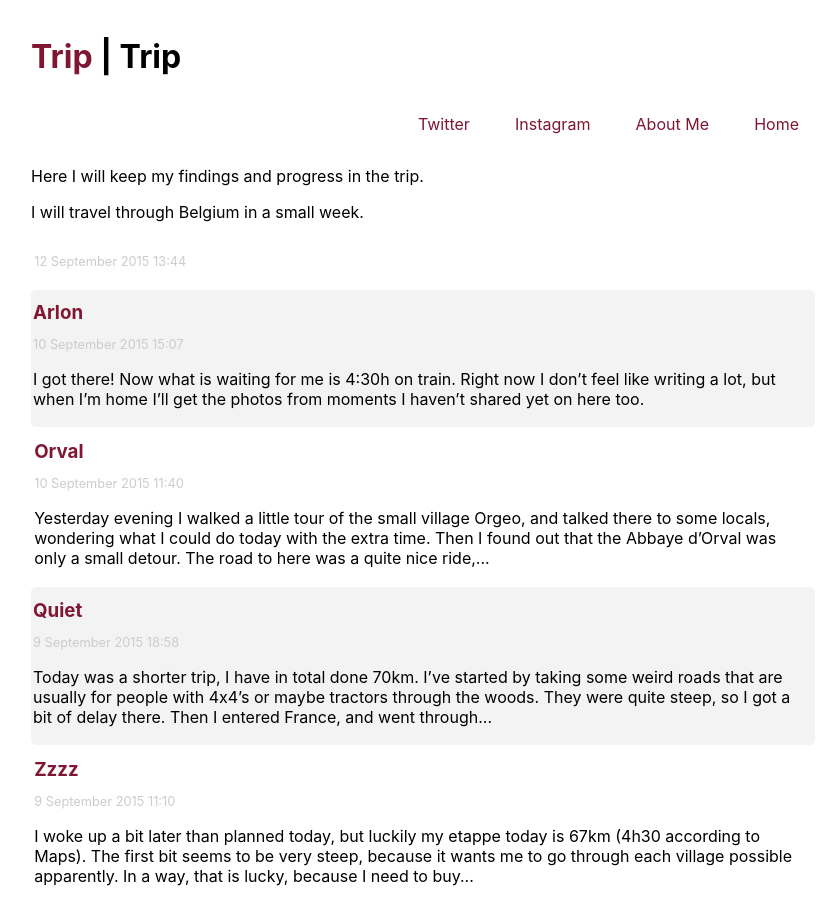
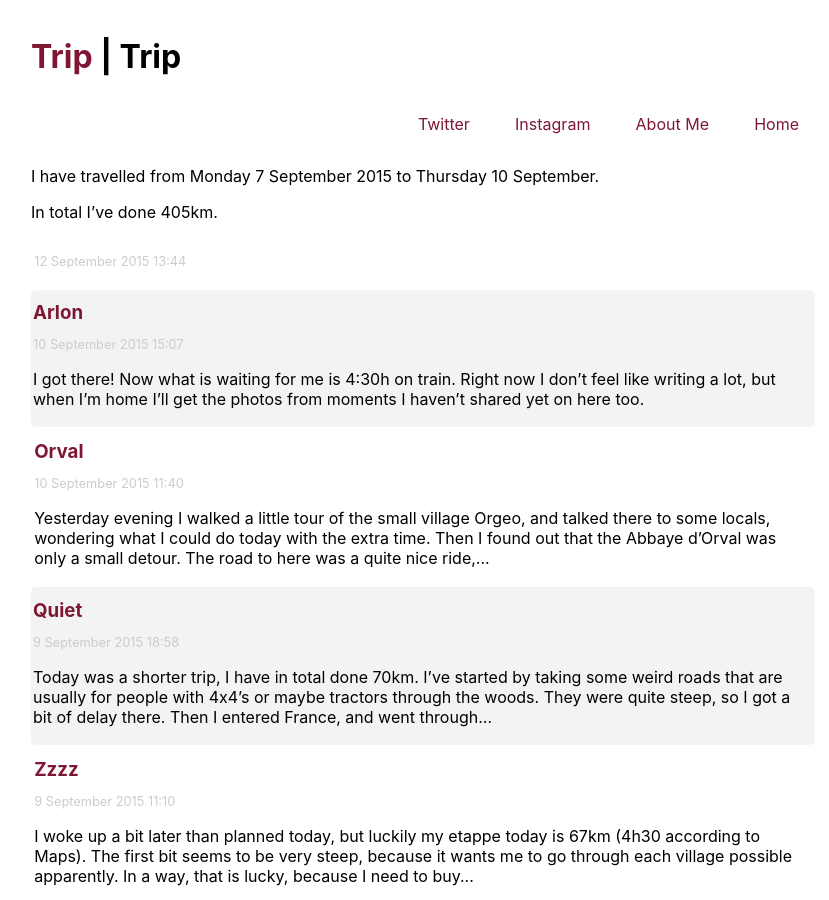
Before and after one commit to Haroenv/trip, a Jekyll site: the page built from index.md, in a window 1280 px wide and 900 px high. Shown: the whole window, without its empty margins (217-1046 px from the left). Built offline with Jekyll 4.4.1, drawn with Linux system fonts in a browser that asks for light colours.

Commit message:
different index

```diff
--- a/index.md
+++ b/index.md
@@ -3,6 +3,6 @@ layout: index
 title: Trip
 ---
 
-Here I will keep my findings and progress in the trip.
+I have travelled from Monday 7 September 2015 to Thursday 10 September.
 
-I will travel through Belgium in a small week.
+In total I've done 405km.
```
